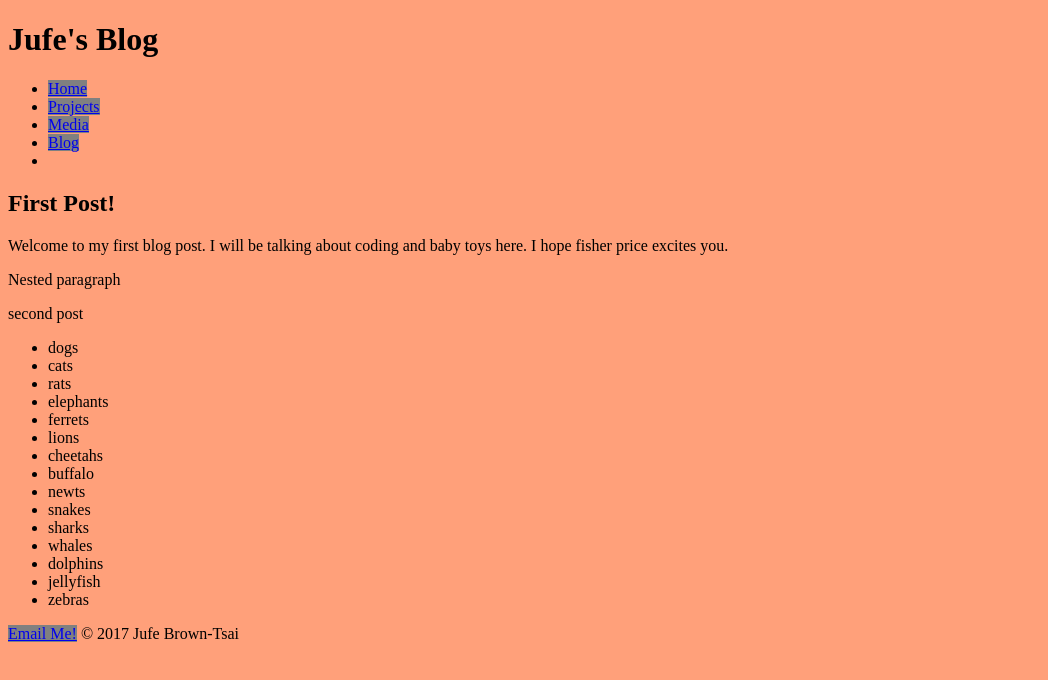
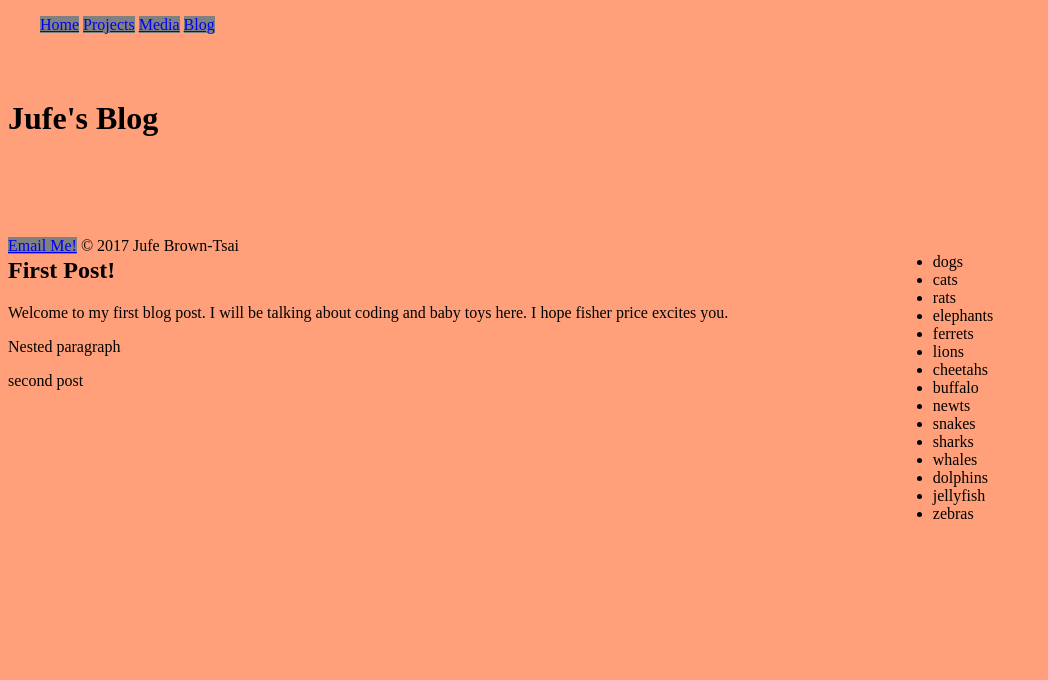
Before and after one commit to Jufebrown/jufebrown-portfolio, a plain HTML site: page blog/index.html in a window 1280 px wide. Shown: the whole page, without its empty margins (0-1048 px from the left). Drawn offline with Linux system fonts and the light colour scheme.

Commit message:
changed styling

```diff
--- a/styles/style.css
+++ b/styles/style.css
@@ -13,3 +13,33 @@ img {
 a {
   background-color: gray;
 }
+
+nav {
+  position: fixed;
+  top: 0;
+  left: 0;
+  height: 5em;
+  width: 80%;
+  background-color: lightsalmon;
+}
+
+nav li {
+  display: inline;
+  list-style-type: none;
+}
+
+.container {
+  margin-top: 100px;
+  position: relative;
+}
+
+.blog-content {
+  position: absolute;
+  width: 70%;
+}
+
+.sidebar {
+  position: absolute;
+  width: 30%;
+  right: 0;
+}
```
